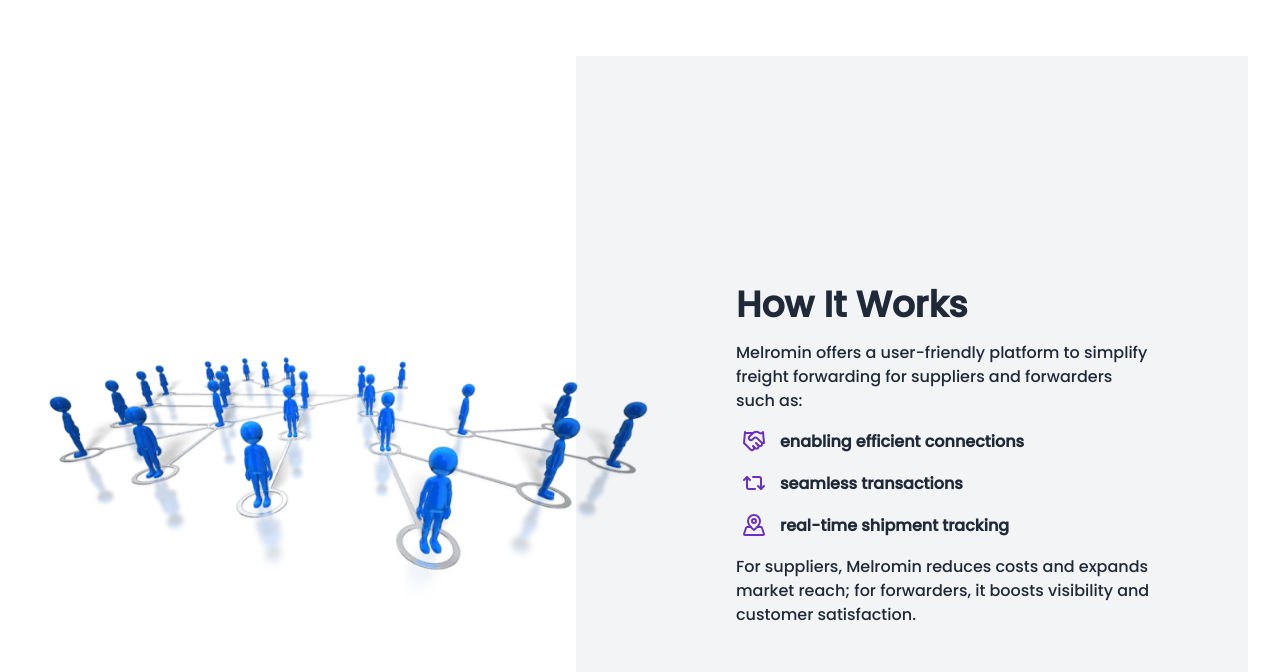
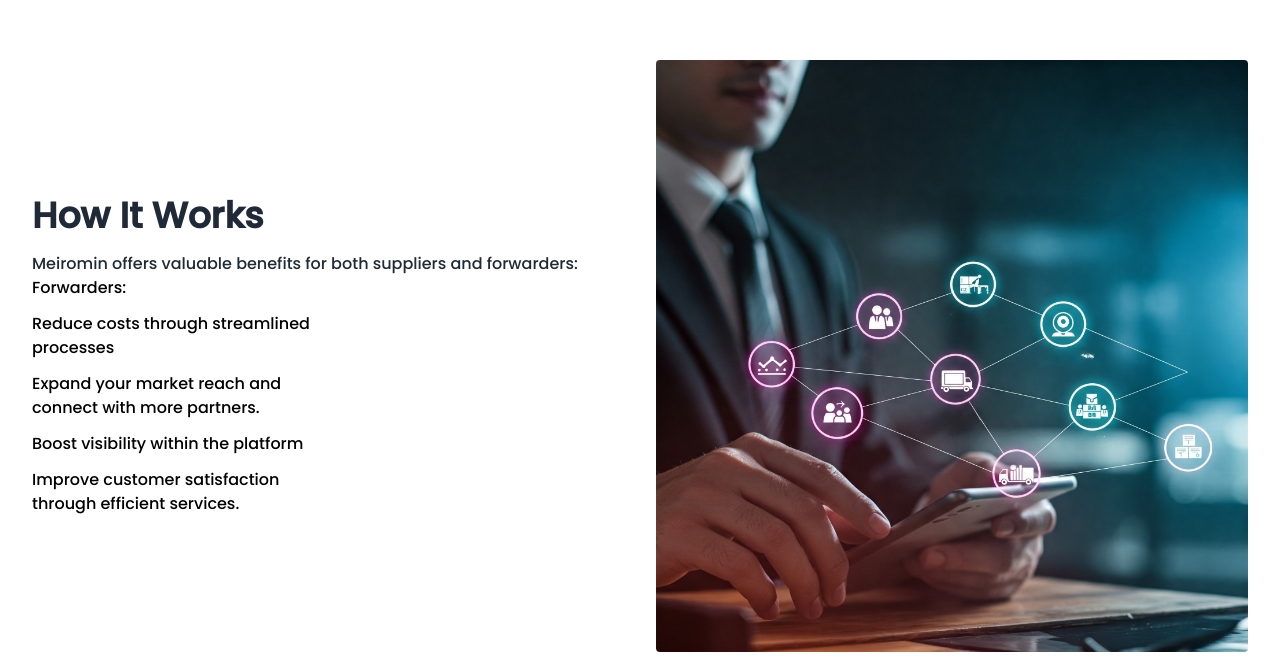
Before and after one commit to melika760/MelrominGlobalNetwork, a Next.js app: page / in a window 1280 px wide. Shown: the part 1808-2480 px from the top of the page. Built offline with nearby package versions, Linux system fonts and the light colour scheme; no server answers.

Commit message:
create new component

```diff
--- /dev/null
+++ b/app/_components/NewWork.jsx
@@ -0,0 +1,45 @@
+import React from 'react'
+import { Handshake, MapPinned, Repeat2 } from "lucide-react";
+const NewWork = () => {
+    const Forwarders=[{title:"Reduce costs through streamlined processes",icon:Handshake},
+        {title:"Expand your market reach and connect with more partners.",icon:Handshake},
+        {title:"Boost visibility within the platform",icon:Handshake},{title:"Improve customer satisfaction through efficient services.",icon:Handshake}]
+  return (
+    <section className='mt-9'>
+  <div className="mx-auto max-w-screen-xl px-4 py-8 sm:px-6 lg:px-8">
+    <div className="grid grid-cols-1 gap-4 md:grid-cols-2 md:items-center md:gap-8">
+      <div>
+        <div className="max-w-lg md:max-w-none">
+        <h2 className="text-3xl font-extrabold sm:text-4xl text-gray-800">
+                How It Works
+              </h2>
+
+          <p className="mt-4 text-gray-800">
+          Meiromin offers valuable benefits for both suppliers and forwarders:
+                   </p>
+                   <div className='grid grid-cols-2 gap-8'>
+                    <div> <h2>Forwarders:</h2>
+          {Forwarders.map((item)=>(
+            <ul className='mt-3'>
+                <li className='flex gap-2'>{item.title} </li>
+            </ul>
+          ))}</div>
+                   </div>
+
+        </div>
+      </div>
+
+      <div>
+        <img
+          src="/connect.jpg"
+          className="rounded"
+          alt=""
+        />
+      </div>
+    </div>
+  </div>
+</section>
+  )
+}
+
+export default NewWork
--- a/app/page.js
+++ b/app/page.js
@@ -5,6 +5,7 @@
 import Getstarted from "./_components/Getstarted";
 import Footer from "./_components/Footer";
 import Works from "./_components/Works";
+import NewWork from "./_components/NewWork";
 
 export default function Home() {
   return (
@@ -12,8 +13,8 @@
     <Header/>
     <Hero/>
     <Works/>
-    <Aboutus/>
-
+    {/* <Aboutus/> */}
+   <NewWork/>
     <Getstarted/>
 
     <Footer/>
```
Also changed, not shown: public/connect.jpg, public/connect2.jpg (added).
